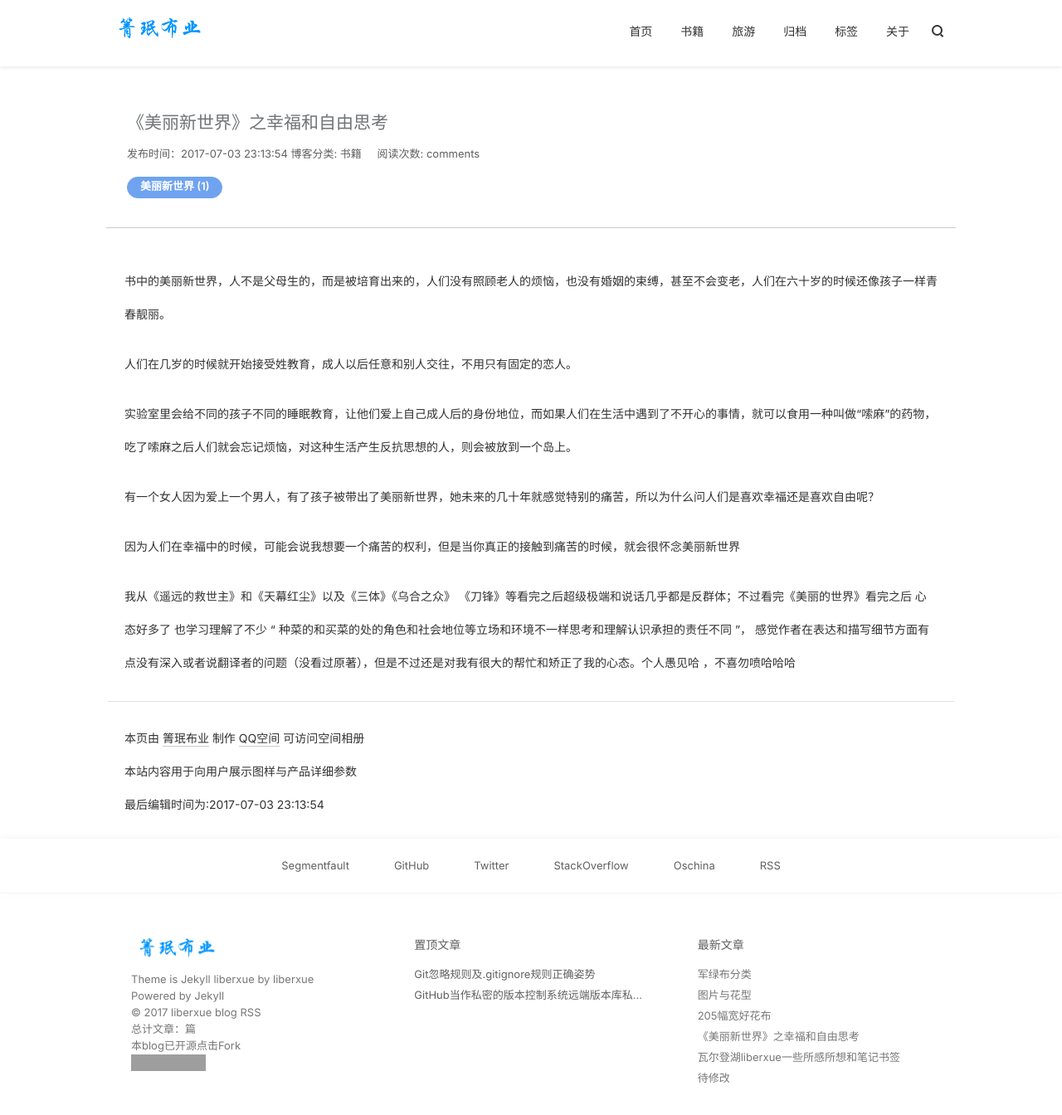
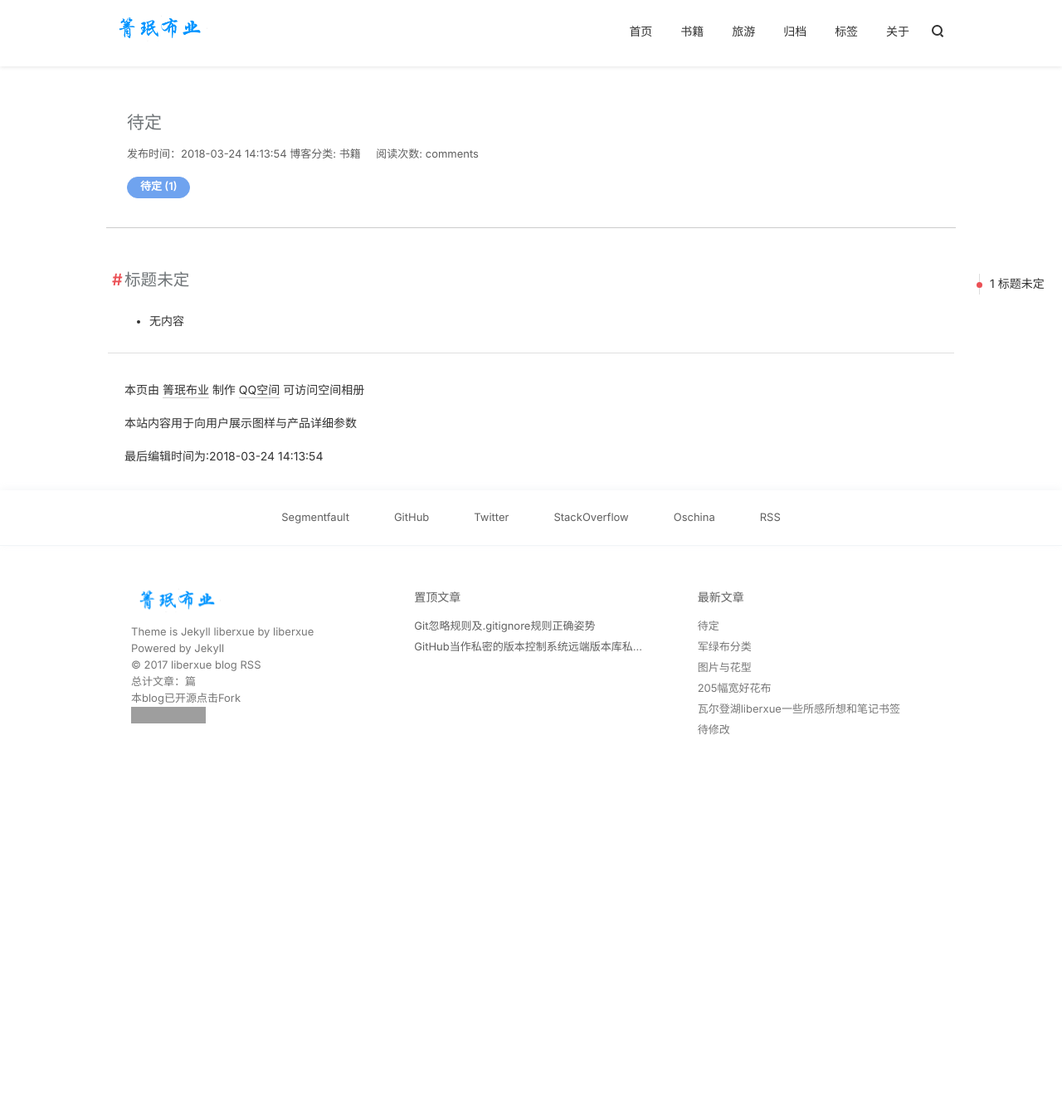
Before and after one commit to winderay/qmby.github.io, a Jekyll site: the page built from _posts/书籍/2017-07-09-meilideshijie.md, in a window 1280 px wide and 1400 px high. Shown: the top 1344 px of the window at 83% size. Built offline with Jekyll 4.4.1, drawn with Linux system fonts in a browser that asks for light colours; nearby versions of some CDN libraries; comment, search, counter and statistics services are not loaded; grey boxes are pictures that could not be loaded.

Commit message:
Update 2017-07-09-meilideshijie.md

```diff
--- a/_posts/书籍/2017-07-09-meilideshijie.md
+++ b/_posts/书籍/2017-07-09-meilideshijie.md
@@ -1,23 +1,14 @@
 ---
 layout: blog
 book: true
-title:  "《美丽新世界》之幸福和自由思考"
+title:  "待定"
 background: green
 background-image: http://ot1cc1u9t.bkt.clouddn.com/17-7-15/78939382.jpg
-date:   2017-07-03 23:13:54
+date:   2018-03-24 14:13:54
 category: 书籍
 tags:
-- 美丽新世界
+- 待定
 ---
 
-书中的美丽新世界，人不是父母生的，而是被培育出来的，人们没有照顾老人的烦恼，也没有婚姻的束缚，甚至不会变老，人们在六十岁的时候还像孩子一样青春靓丽。
-
-人们在几岁的时候就开始接受姓教育，成人以后任意和别人交往，不用只有固定的恋人。
-
-实验室里会给不同的孩子不同的睡眠教育，让他们爱上自己成人后的身份地位，而如果人们在生活中遇到了不开心的事情，就可以食用一种叫做“嗦麻”的药物，吃了嗦麻之后人们就会忘记烦恼，对这种生活产生反抗思想的人，则会被放到一个岛上。
-
-有一个女人因为爱上一个男人，有了孩子被带出了美丽新世界，她未来的几十年就感觉特别的痛苦，所以为什么问人们是喜欢幸福还是喜欢自由呢？
-
-因为人们在幸福中的时候，可能会说我想要一个痛苦的权利，但是当你真正的接触到痛苦的时候，就会很怀念美丽新世界
-
-我从《遥远的救世主》和《天幕红尘》以及《三体》《乌合之众》 《刀锋》等看完之后超级极端和说话几乎都是反群体；不过看完《美丽的世界》看完之后 心态好多了 也学习理解了不少 “ 种菜的和买菜的处的角色和社会地位等立场和环境不一样思考和理解认识承担的责任不同 ”， 感觉作者在表达和描写细节方面有点没有深入或者说翻译者的问题（没看过原著），但是不过还是对我有很大的帮忙和矫正了我的心态。个人愚见哈 ，不喜勿喷哈哈哈
+# 标题未定
+- 无内容
```
